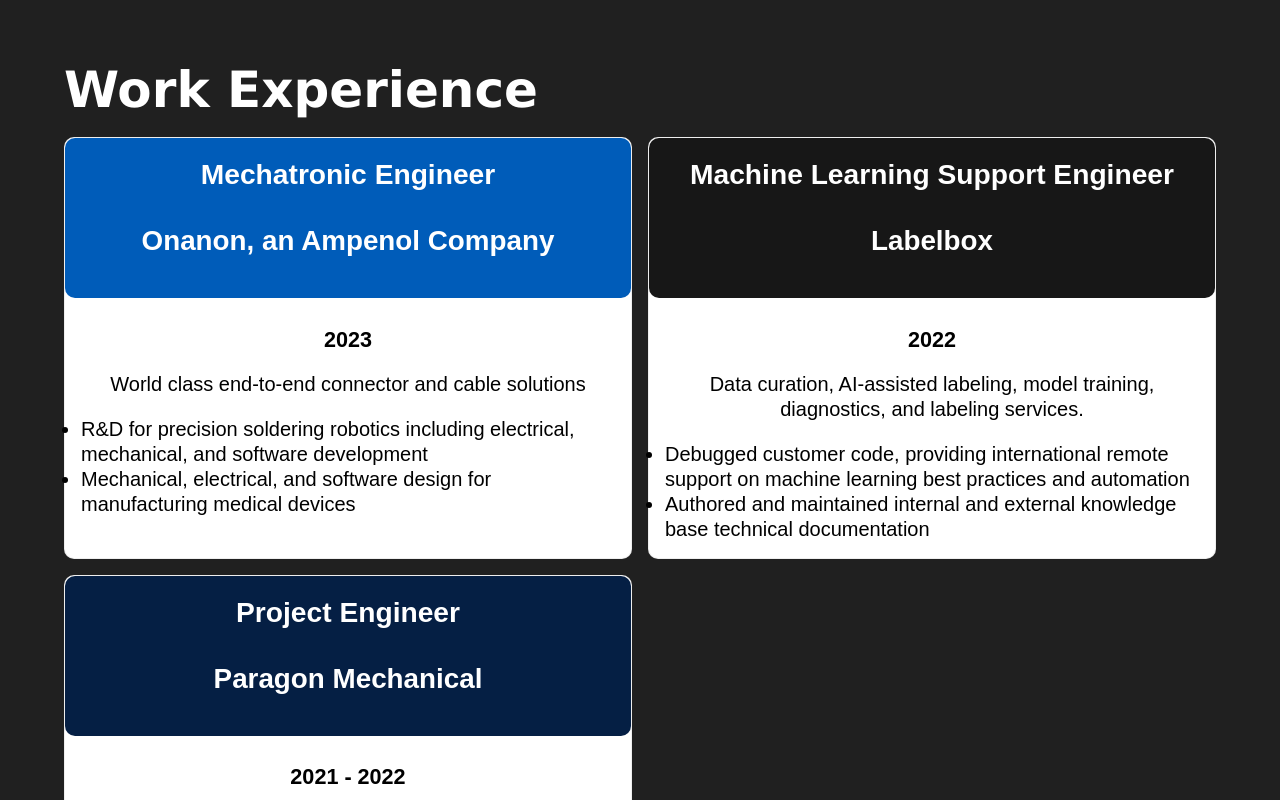
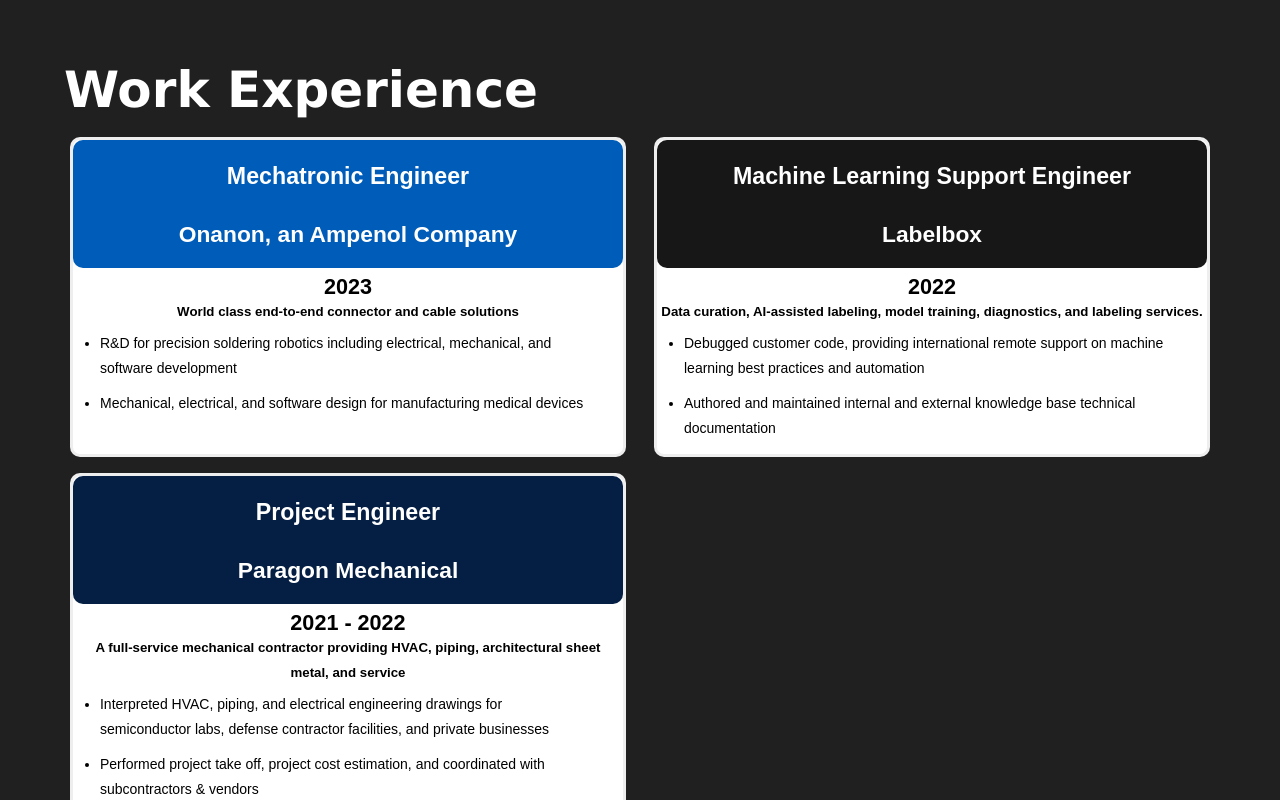
Before and after one commit to nchenevey1/portfolio-website, a React (Create React App) app: page / in a window 1280 px wide. Shown: the part 580-1380 px from the top of the page. Built offline with nearby package versions, Linux system fonts and the light colour scheme.

Commit message:
Add files via upload

```diff
--- a/src/Content/workCard/workCard.css
+++ b/src/Content/workCard/workCard.css
@@ -1,9 +1,12 @@
 .work-card {
     position: relative;
+    margin: 0 auto;
+    width: 95%;
+    max-height: 75rem;
     background-color: rgb(255, 255, 255);
     border-radius: 10px;
     transition: transform 500ms ease;
-    border: 1px solid rgba(211, 211, 211, 0.397);
+    border: 3px solid rgba(211, 211, 211, 0.397);
 }
 
 .work-card:hover {
@@ -15,7 +18,7 @@
     background-repeat: no-repeat;
     background-size: 150%;
     background: linear-gradient(rgba(0, 0, 0, 0.6), rgba(0, 0, 0, 0.7));
-    height: 10rem;
+    height: 8rem;
     display: flex;
     align-items: center;
     justify-content: center;
@@ -34,19 +37,31 @@
     justify-content: center;
 }
 
+.work-info {
+    padding: 0.2rem;
+    font-size: calc(10px + 0.1rem);
+}
+
 .work-title-text {
     text-align: center;
     padding: 0.5rem;
     margin: 0;
     color: rgb(255, 255, 255);
-    font-size: calc(25px + 0.2rem);
+    font-size: calc(20px + 0.2rem);
     text-align: center;
     font-weight: 700;
     text-overflow: ellipsis;
+    height: fit-content;
 }
 
-.work-info {
-    padding: 1rem;
+.company-title {
+    text-align: center;
+    color: rgb(255, 255, 255);
+    font-weight: 700;
+    font-size: calc(18px + 0.3rem);
+    margin-bottom: 0rem;
+    line-height: normal;
+    padding-top: 1.5rem;
 }
 
 .work-duration {
@@ -54,29 +69,36 @@
     color: rgba(0, 0, 0);
     font-size: calc(20px + 0.1rem);
     margin: 0px;
-    padding-top: 0.8rem;
+    padding-top: 0.2rem;
     font-weight: 600;
-}
-
-.company-title {
-    text-align: center;
-    color: rgb(255, 255, 255);
-    font-weight: 700;
-    font-size: calc(23px + 0.3rem);
-    margin-bottom: 0rem;
-    line-height: normal;
 }
 
 .job-description {
     text-align: center;
+    font-size: calc(12px + 0.08rem);
+    /* max-height: calc(10px + 3rem); */
+    margin: 0;
+    font-weight: bold;
+    margin-bottom: 0.4rem;
+}
+
+.experience-bullets {
+    font-size: 14px;
+    padding-bottom: 10px;
+    margin-left: 1.5rem;
+    margin-right: 1.5rem;
 }
 
 /* Media Query */
 
 @media (max-width: 1380px) {
-
+    .work-card {
+        min-width: 43vw;
+    }
 }
 
 @media (max-width: 768px) {
-
+    .work-card {
+        width: 90%;
+    }
 }
```
